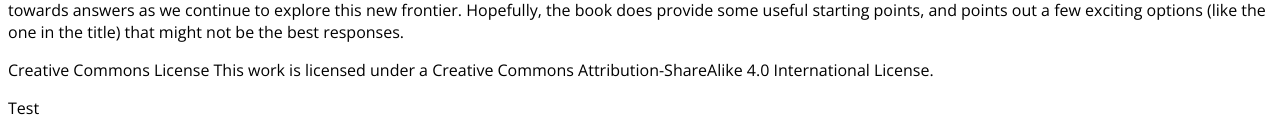
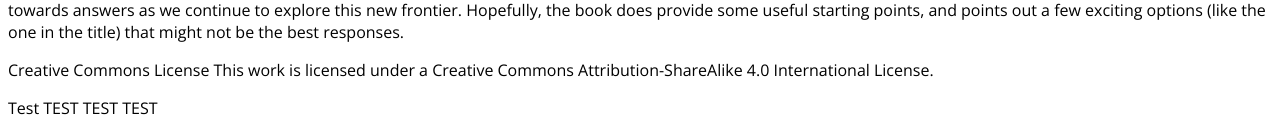
Before and after one commit to the-engine-room/archive-rdf-primer, a Jekyll site: the page built from _posts/1-introduction/0000-01-01-about-this-book.md, in a window 1280 px wide. Shown: the part 1885-2021 px from the top of the page. Built offline with Jekyll 4.4.1, drawn with Linux system fonts in a browser that asks for light colours; Markdown is read by kramdown in place of the engine named in the settings; comment, search, counter and statistics services are not loaded; a style sheet for code colours, icons or effects is not loaded.

Commit message:
Updated 0000-01-01-about-this-book.md

```diff
--- a/_posts/1-introduction/0000-01-01-about-this-book.md
+++ b/_posts/1-introduction/0000-01-01-about-this-book.md
@@ -4,6 +4,7 @@ title: About this book
 category: introduction
 published: true
 ---
+
 
 This book is offered as a first attempt to understand what responsible data means in the context of international development programmes. We have taken a broad view of development, opting not to be prescriptive about who the perfect target audience is for this book. We also anticipate that some of the methods and lessons here may have resonance for related fields and practitioners.
 
@@ -33,4 +34,4 @@ Creative Commons License
 This work is licensed under a Creative Commons Attribution-ShareAlike 4.0
 International License.
 
-Test
+Test TEST TEST TEST
```
